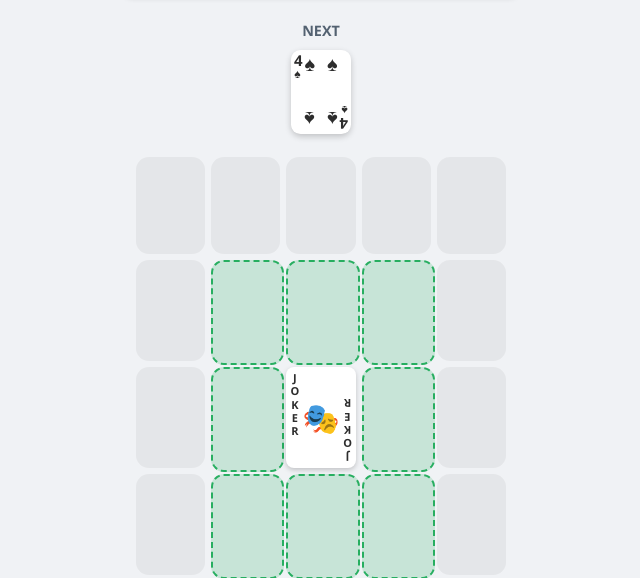
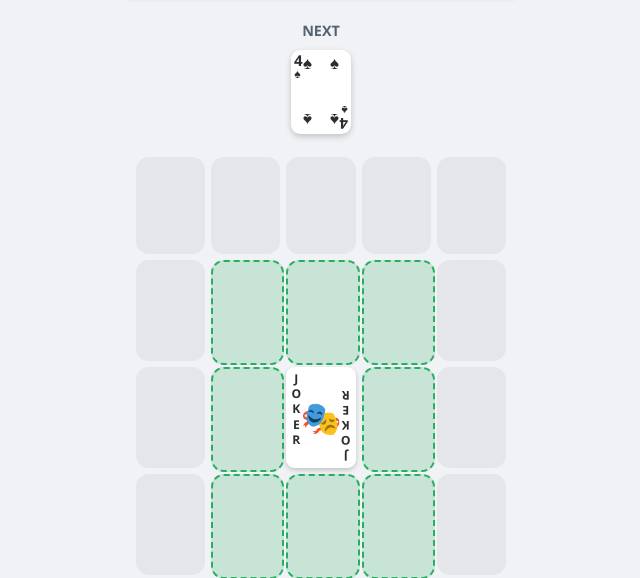
Before and after one commit to ts2251/TicTacPoker, a plain HTML site: page index.html in a window 1280 px wide. Shown: the part 170-748 px from the top of the page, 319-959 px from the left. Drawn offline with Linux system fonts and the light colour scheme.

Commit message:
fix css_251212

```diff
--- a/style.css
+++ b/style.css
@@ -86,7 +86,17 @@ h1 { font-size: 1.8rem; text-align: center; margin: 0; }
     color: var(--color-black);
 }
 
-.cell .card { position: absolute; top: 0; left: 0; }
+.cell .card {
+    position: absolute;
+    top: 0;
+    left: 0;
+
+    /* ★重要★
+       盤面内のカード文字サイズを画面幅に合わせて可変にする
+       スマホ(幅300px〜)では約7px〜、PCでは10px程度になる計算です
+    */
+    font-size: clamp(6px, 2.5vw, 11px);
+}
 
 /* プレビューカード（少し大きく表示） */
 .card-preview {
@@ -147,12 +157,14 @@ h1 { font-size: 1.8rem; text-align: center; margin: 0; }
 
 /* === ピップ配置システム (Flex/Grid) === */
 .pip-container {
-    width: 100%; height: 100%;
+    width: 100%;
+    height: 100%;
     display: grid;
     grid-template-columns: 1fr 1fr 1fr;
 
-    /* カードの端ギリギリにならないよう左右に余白を入れる */
-    padding: 0 10%;
+    /* 変更: 左右の余白を減らして、描画領域を広げる */
+    padding: 0 2%;  /* 元は padding: 0 10% とかでした */
+
     box-sizing: border-box;
 }
 
@@ -168,10 +180,11 @@ h1 { font-size: 1.8rem; text-align: center; margin: 0; }
     justify-content: space-evenly;
 }
 
-/* マーク単体 */
+/* .pip のサイズを少しだけ小さくして重なりを防ぐ */
 .pip {
-    font-size: 2.0em;
-    line-height: 0.8;
+    /* 変更: 2.0em -> 1.7em くらいに縮小 */
+    font-size: 1.7em;
+    line-height: 0.85;
     display: block;
 }
 .pip.rotated { transform: rotate(180deg); }
```
